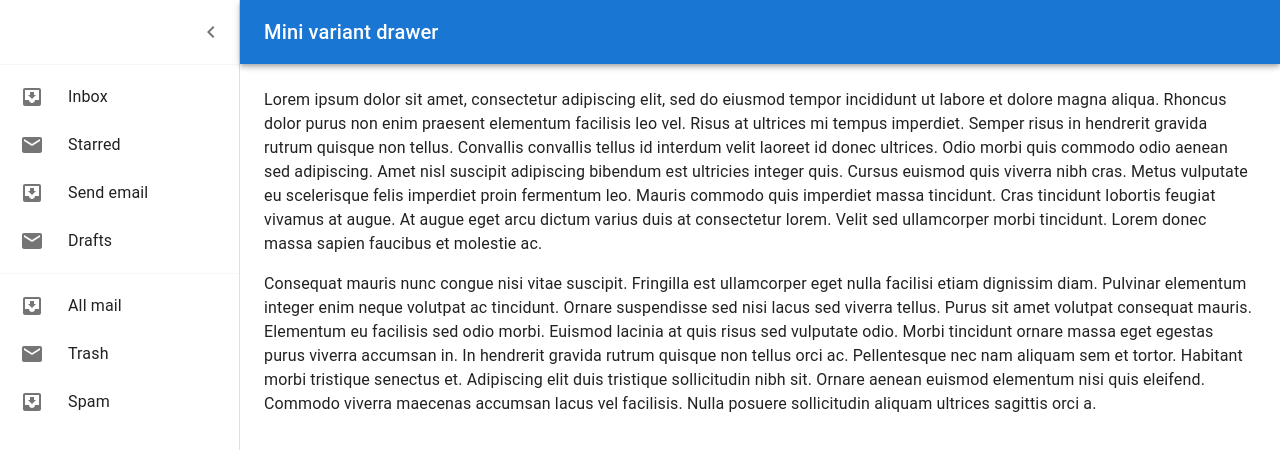
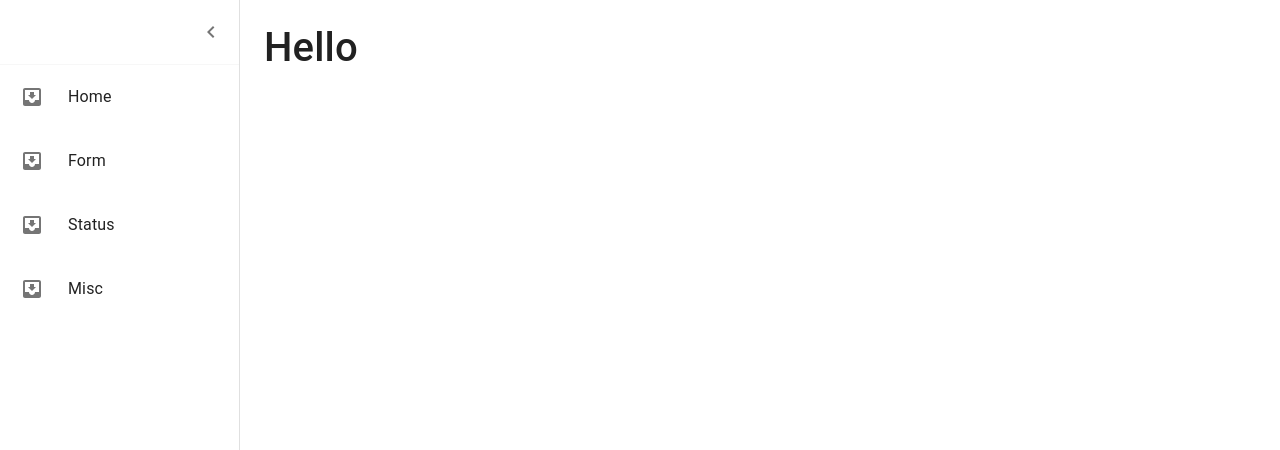
Before and after one commit to Kanishk-Kumar24/prashikshan, a React (Vite) app: page / in a window 1280 px wide. Shown: the top 450 px of the page. Built offline with nearby package versions, Linux system fonts and the light colour scheme.

Commit message:
sidenav linked to other components

```diff
--- a/src/App.tsx
+++ b/src/App.tsx
@@ -1,10 +1,7 @@
-import React from "react";
 import { Routes, Route, BrowserRouter, RouteProps } from "react-router-dom";
-
 import Form from "./components/Form";
 import Status from "./components/Status";
 import Home from "./components/Home";
-import Navbar from "./components/Navbar";
 
 const App = () => {
   return (
--- a/src/components/Form.tsx
+++ b/src/components/Form.tsx
@@ -1,9 +1,14 @@
+import Navbar from "./Navbar";
+import Box from "@mui/material/Box";
+
 
 const Form = () => {
   return (
     <>
-
-      <div className="container-fluid form ">
+      <Box sx={{ display: "flex" }}>
+        <Navbar />
+        <Box component="main" sx={{ flexGrow: 1, p: 3 }}>
+        <div className="container-fluid form ">
         <div className="col">
         <form className="row g-3">
           <div className="col-md-6">
@@ -96,6 +101,12 @@
       </div>
 
       </div>
+        </Box>
+      </Box>
+
+
+
+
     </>
   );
 };
--- a/src/components/Home.tsx
+++ b/src/components/Home.tsx
@@ -1,13 +1,18 @@
-import React from 'react'
-import Navbar from './Navbar'
+import Navbar from "./Navbar";
+import Box from "@mui/material/Box";
+
+
 const Home = () => {
   return (
     <>
-    <Navbar/>
-    <h1>Hello</h1>
+      <Box sx={{ display: "flex" }}>
+        <Navbar />
+        <Box component="main" sx={{ flexGrow: 1, p: 3 }}>
+          <h1>Hello</h1>
+        </Box>
+      </Box>
     </>
+  );
+};
 
-  )
-}
-
-export default Home
+export default Home;
--- a/src/components/Navbar.tsx
+++ b/src/components/Navbar.tsx
@@ -2,14 +2,10 @@
 import { styled, useTheme, Theme, CSSObject } from '@mui/material/styles';
 import Box from '@mui/material/Box';
 import MuiDrawer from '@mui/material/Drawer';
-import MuiAppBar, { AppBarProps as MuiAppBarProps } from '@mui/material/AppBar';
-import Toolbar from '@mui/material/Toolbar';
 import List from '@mui/material/List';
 import CssBaseline from '@mui/material/CssBaseline';
-import Typography from '@mui/material/Typography';
 import Divider from '@mui/material/Divider';
 import IconButton from '@mui/material/IconButton';
-import MenuIcon from '@mui/icons-material/Menu';
 import ChevronLeftIcon from '@mui/icons-material/ChevronLeft';
 import ChevronRightIcon from '@mui/icons-material/ChevronRight';
 import ListItem from '@mui/material/ListItem';
@@ -17,7 +13,7 @@
 import ListItemIcon from '@mui/material/ListItemIcon';
 import ListItemText from '@mui/material/ListItemText';
 import InboxIcon from '@mui/icons-material/MoveToInbox';
-import MailIcon from '@mui/icons-material/Mail';
+import { useNavigate } from 'react-router-dom';
 
 const drawerWidth = 240;
 
@@ -51,27 +47,8 @@
   ...theme.mixins.toolbar,
 }));
 
-interface AppBarProps extends MuiAppBarProps {
-  open?: boolean;
-}
 
-const AppBar = styled(MuiAppBar, {
-  shouldForwardProp: (prop) => prop !== 'open',
-})<AppBarProps>(({ theme, open }) => ({
-  zIndex: theme.zIndex.drawer + 1,
-  transition: theme.transitions.create(['width', 'margin'], {
-    easing: theme.transitions.easing.sharp,
-    duration: theme.transitions.duration.leavingScreen,
-  }),
-  ...(open && {
-    marginLeft: drawerWidth,
-    width: `calc(100% - ${drawerWidth}px)`,
-    transition: theme.transitions.create(['width', 'margin'], {
-      easing: theme.transitions.easing.sharp,
-      duration: theme.transitions.duration.enteringScreen,
-    }),
-  }),
-}));
+
 
 const Drawer = styled(MuiDrawer, { shouldForwardProp: (prop) => prop !== 'open' })(
   ({ theme, open }) => ({
@@ -93,47 +70,22 @@
 export default function Navbar() {
   const theme = useTheme();
   const [open, setOpen] = React.useState(true);
+  const navigate = useNavigate();
 
-  const handleDrawerOpen = () => {
-    setOpen(true);
-  };
-
-  const handleDrawerClose = () => {
-    setOpen(false);
-  };
 
   return (
     <Box sx={{ display: 'flex' }}>
       <CssBaseline />
-      <AppBar position="fixed" open={open}>
-        <Toolbar>
-          <IconButton
-            color="inherit"
-            aria-label="open drawer"
-            onClick={handleDrawerOpen}
-            edge="start"
-            sx={{
-              marginRight: 5,
-              ...(open && { display: 'none' }),
-            }}
-          >
-            <MenuIcon />
-          </IconButton>
-          <Typography variant="h6" noWrap component="div">
-            Mini variant drawer
-          </Typography>
-        </Toolbar>
-      </AppBar>
+
       <Drawer variant="permanent" open={open}>
         <DrawerHeader>
-          <IconButton onClick={handleDrawerClose}>
+          <IconButton onClick={()=>setOpen(!open)}>
             {theme.direction === 'rtl' ? <ChevronRightIcon /> : <ChevronLeftIcon />}
           </IconButton>
         </DrawerHeader>
         <Divider />
         <List>
-          {['Inbox', 'Starred', 'Send email', 'Drafts'].map((text, index) => (
-            <ListItem key={text} disablePadding sx={{ display: 'block' }}>
+        <ListItem  disablePadding sx={{ display: 'block' }} onClick={()=>{navigate("/")}}>
               <ListItemButton
                 sx={{
                   minHeight: 48,
@@ -148,17 +100,15 @@
                     justifyContent: 'center',
                   }}
                 >
-                  {index % 2 === 0 ? <InboxIcon /> : <MailIcon />}
+                  <InboxIcon />
                 </ListItemIcon>
-                <ListItemText primary={text} sx={{ opacity: open ? 1 : 0 }} />
+                <ListItemText primary="Home" sx={{ opacity: open ? 1 : 0 }} />
               </ListItemButton>
             </ListItem>
-          ))}
         </List>
-        <Divider />
+
         <List>
-          {['All mail', 'Trash', 'Spam'].map((text, index) => (
-            <ListItem key={text} disablePadding sx={{ display: 'block' }}>
+        <ListItem  disablePadding sx={{ display: 'block' }}onClick={()=>{navigate("/Form")}}>
               <ListItemButton
                 sx={{
                   minHeight: 48,
@@ -173,44 +123,58 @@
                     justifyContent: 'center',
                   }}
                 >
-                  {index % 2 === 0 ? <InboxIcon /> : <MailIcon />}
+                  <InboxIcon />
                 </ListItemIcon>
-                <ListItemText primary={text} sx={{ opacity: open ? 1 : 0 }} />
+                <ListItemText primary="Form" sx={{ opacity: open ? 1 : 0 }} />
               </ListItemButton>
             </ListItem>
-          ))}
+        </List>
+        <List>
+        <ListItem  disablePadding sx={{ display: 'block' }}onClick={()=>{navigate("/Status")}}>
+              <ListItemButton
+                sx={{
+                  minHeight: 48,
+                  justifyContent: open ? 'initial' : 'center',
+                  px: 2.5,
+                }}
+              >
+                <ListItemIcon
+                  sx={{
+                    minWidth: 0,
+                    mr: open ? 3 : 'auto',
+                    justifyContent: 'center',
+                  }}
+                >
+                  <InboxIcon />
+                </ListItemIcon>
+                <ListItemText primary="Status" sx={{ opacity: open ? 1 : 0 }} />
+              </ListItemButton>
+            </ListItem>
+        </List>
+        <List>
+        <ListItem  disablePadding sx={{ display: 'block' }}onClick={()=>{navigate("/Misc")}}>
+              <ListItemButton
+                sx={{
+                  minHeight: 48,
+                  justifyContent: open ? 'initial' : 'center',
+                  px: 2.5,
+                }}
+              >
+                <ListItemIcon
+                  sx={{
+                    minWidth: 0,
+                    mr: open ? 3 : 'auto',
+                    justifyContent: 'center',
+                  }}
+                >
+                  <InboxIcon />
+                </ListItemIcon>
+                <ListItemText primary="Misc" sx={{ opacity: open ? 1 : 0 }} />
+              </ListItemButton>
+            </ListItem>
         </List>
       </Drawer>
-      <Box component="main" sx={{ flexGrow: 1, p: 3 }}>
-        <DrawerHeader />
-        <Typography paragraph>
-          Lorem ipsum dolor sit amet, consectetur adipiscing elit, sed do eiusmod
-          tempor incididunt ut labore et dolore magna aliqua. Rhoncus dolor purus non
-          enim praesent elementum facilisis leo vel. Risus at ultrices mi tempus
-          imperdiet. Semper risus in hendrerit gravida rutrum quisque non tellus.
-          Convallis convallis tellus id interdum velit laoreet id donec ultrices.
-          Odio morbi quis commodo odio aenean sed adipiscing. Amet nisl suscipit
-          adipiscing bibendum est ultricies integer quis. Cursus euismod quis viverra
-          nibh cras. Metus vulputate eu scelerisque felis imperdiet proin fermentum
-          leo. Mauris commodo quis imperdiet massa tincidunt. Cras tincidunt lobortis
-          feugiat vivamus at augue. At augue eget arcu dictum varius duis at
-          consectetur lorem. Velit sed ullamcorper morbi tincidunt. Lorem donec massa
-          sapien faucibus et molestie ac.
-        </Typography>
-        <Typography paragraph>
-          Consequat mauris nunc congue nisi vitae suscipit. Fringilla est ullamcorper
-          eget nulla facilisi etiam dignissim diam. Pulvinar elementum integer enim
-          neque volutpat ac tincidunt. Ornare suspendisse sed nisi lacus sed viverra
-          tellus. Purus sit amet volutpat consequat mauris. Elementum eu facilisis
-          sed odio morbi. Euismod lacinia at quis risus sed vulputate odio. Morbi
-          tincidunt ornare massa eget egestas purus viverra accumsan in. In hendrerit
-          gravida rutrum quisque non tellus orci ac. Pellentesque nec nam aliquam sem
-          et tortor. Habitant morbi tristique senectus et. Adipiscing elit duis
-          tristique sollicitudin nibh sit. Ornare aenean euismod elementum nisi quis
-          eleifend. Commodo viverra maecenas accumsan lacus vel facilisis. Nulla
-          posuere sollicitudin aliquam ultrices sagittis orci a.
-        </Typography>
-      </Box>
+
     </Box>
   );
 }
--- a/src/components/Status.tsx
+++ b/src/components/Status.tsx
@@ -1,8 +1,14 @@
-import React from "react";
+import Navbar from "./Navbar";
+import Box from "@mui/material/Box";
+
 
 const status = () => {
   return (
-    <div className="container-fluid">
+    <>
+     <Box sx={{ display: "flex" }}>
+        <Navbar />
+        <Box component="main" sx={{ flexGrow: 1, p: 3 }}>
+        <div className="container-fluid">
       <div className="row col">
         <div className="col-lg-3 ">
           <h2>Order</h2>
@@ -62,6 +68,13 @@
         </div>
       </div>
     </div>
+        </Box>
+      </Box>
+
+
+
+
+    </>
   );
 };
 
```
